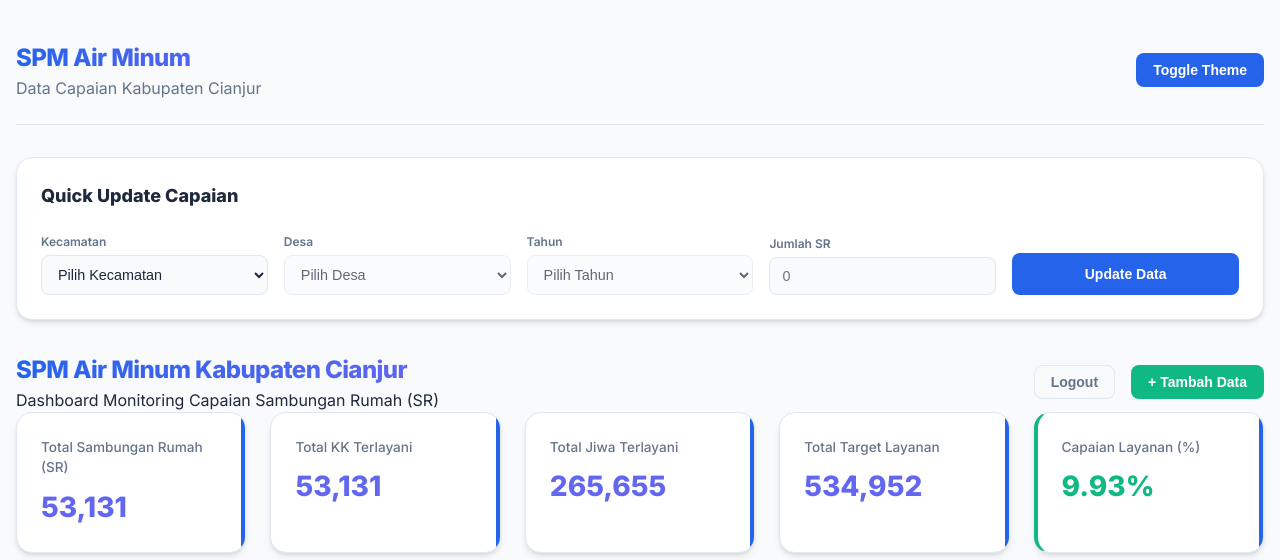
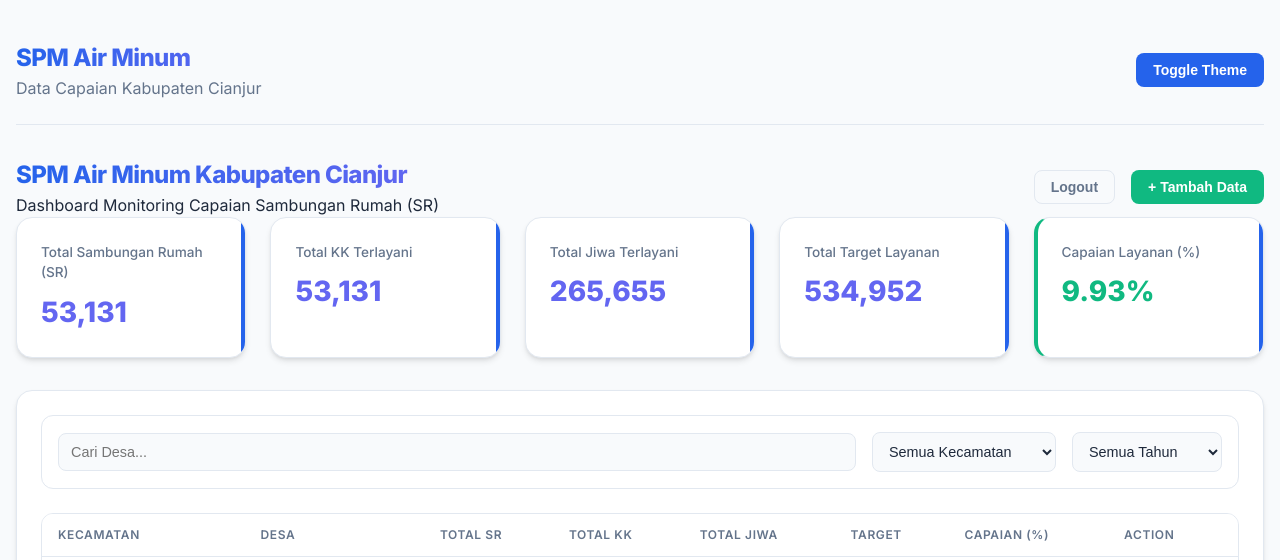
Before and after one commit to ilhamtaufiq/spm-am, a FastAPI app: page / in a window 1280 px wide. Shown: the top 560 px of the page. Run offline with FastAPI, Linux system fonts and the light colour scheme; the visitor is signed in with stand-in values (Sample User, id 1); data comes from the database, SQL or seed files in the repository.

Commit message:
Cleanup: Remove Quick Update section from dashboard

```diff
--- a/templates/index.html
+++ b/templates/index.html
@@ -208,35 +208,6 @@
             <button class="btn btn-primary" onclick="toggleTheme()">Toggle Theme</button>
         </header>
 
-        <!-- New Hierarchical Update Form -->
-        <div class="card" style="margin-bottom: 2rem;">
-            <h3 style="margin-bottom: 1.5rem; font-size: 1.125rem;">Quick Update Capaian</h3>
-            <form id="quickUpdateForm" class="quick-form">
-                <div class="form-group" style="margin-bottom: 0;">
-                    <label style="font-size: 0.75rem; font-weight: 600; color: var(--text-muted); margin-bottom: 4px; display: block;">Kecamatan</label>
-                    <select id="selectKecamatan" class="form-select" required>
-                        <option value="">Pilih Kecamatan</option>
-                    </select>
-                </div>
-                <div class="form-group" style="margin-bottom: 0;">
-                    <label style="font-size: 0.75rem; font-weight: 600; color: var(--text-muted); margin-bottom: 4px; display: block;">Desa</label>
-                    <select id="selectDesa" class="form-select" required disabled>
-                        <option value="">Pilih Desa</option>
-                    </select>
-                </div>
-                <div class="form-group" style="margin-bottom: 0;">
-                    <label style="font-size: 0.75rem; font-weight: 600; color: var(--text-muted); margin-bottom: 4px; display: block;">Tahun</label>
-                    <select id="selectTahun" class="form-select" required disabled>
-                        <option value="">Pilih Tahun</option>
-                    </select>
-                </div>
-                <div class="form-group" style="margin-bottom: 0;">
-                    <label style="font-size: 0.75rem; font-weight: 600; color: var(--text-muted); margin-bottom: 4px; display: block;">Jumlah SR</label>
-                    <input type="number" step="1" id="inputQuickSR" class="form-input" placeholder="0" required>
-                </div>
-                <button type="submit" class="btn btn-primary" style="height: 42px; justify-content: center;">Update Data</button>
-            </form>
-        </div>
 
         <div class="header" style="display: flex; justify-content: space-between; align-items: center;">
             <div>
@@ -417,91 +388,6 @@
     </div>
 
     <script>
-        // Hierarchical Selection Logic
-        const selectKecamatan = document.getElementById('selectKecamatan');
-        const selectDesa = document.getElementById('selectDesa');
-        const selectTahun = document.getElementById('selectTahun');
-        const quickUpdateForm = document.getElementById('quickUpdateForm');
-
-        // Load Kecamatan on page load
-        fetch('/api/kecamatan')
-            .then(res => res.json())
-            .then(data => {
-                data.sort().forEach(kec => {
-                    const opt = document.createElement('option');
-                    opt.value = kec;
-                    opt.innerText = kec;
-                    selectKecamatan.appendChild(opt);
-                });
-            });
-
-        selectKecamatan.addEventListener('change', () => {
-            const kec = selectKecamatan.value;
-            selectDesa.innerHTML = '<option value="">Pilih Desa</option>';
-            selectTahun.innerHTML = '<option value="">Pilih Tahun</option>';
-            selectTahun.disabled = true;
-
-            if (kec) {
-                fetch(`/api/desa/${kec}`)
-                    .then(res => res.json())
-                    .then(data => {
-                        data.sort().forEach(desa => {
-                            const opt = document.createElement('option');
-                            opt.value = desa;
-                            opt.innerText = desa;
-                            selectDesa.appendChild(opt);
-                        });
-                        selectDesa.disabled = false;
-                    });
-            } else {
-                selectDesa.disabled = true;
-            }
-        });
-
-        selectDesa.addEventListener('change', () => {
-            const kec = selectKecamatan.value;
-            const desa = selectDesa.value;
-            selectTahun.innerHTML = '<option value="">Pilih Tahun</option>';
-
-            if (desa) {
-                fetch(`/api/tahun/${kec}/${desa}`)
-                    .then(res => res.json())
-                    .then(data => {
-                        data.sort().forEach(tahun => {
-                            const opt = document.createElement('option');
-                            opt.value = tahun;
-                            opt.innerText = tahun;
-                            selectTahun.appendChild(opt);
-                        });
-                        selectTahun.disabled = false;
-                    });
-            } else {
-                selectTahun.disabled = true;
-            }
-        });
-
-        quickUpdateForm.addEventListener('submit', (e) => {
-            e.preventDefault();
-            const formData = new FormData();
-            formData.append('kecamatan', selectKecamatan.value);
-            formData.append('desa', selectDesa.value);
-            formData.append('tahun', selectTahun.value);
-            formData.append('jumlah_sr', document.getElementById('inputQuickSR').value);
-
-            fetch('/api/update-v2', {
-                method: 'POST',
-                body: formData
-            })
-                .then(res => res.json())
-                .then(data => {
-                    if (data.status === 'success') {
-                        alert('Data berhasil diperbarui!');
-                        window.location.reload();
-                    } else {
-                        alert('Error: ' + data.message);
-                    }
-                });
-        });
 
         function toggleTheme() {
             const body = document.body;
```
